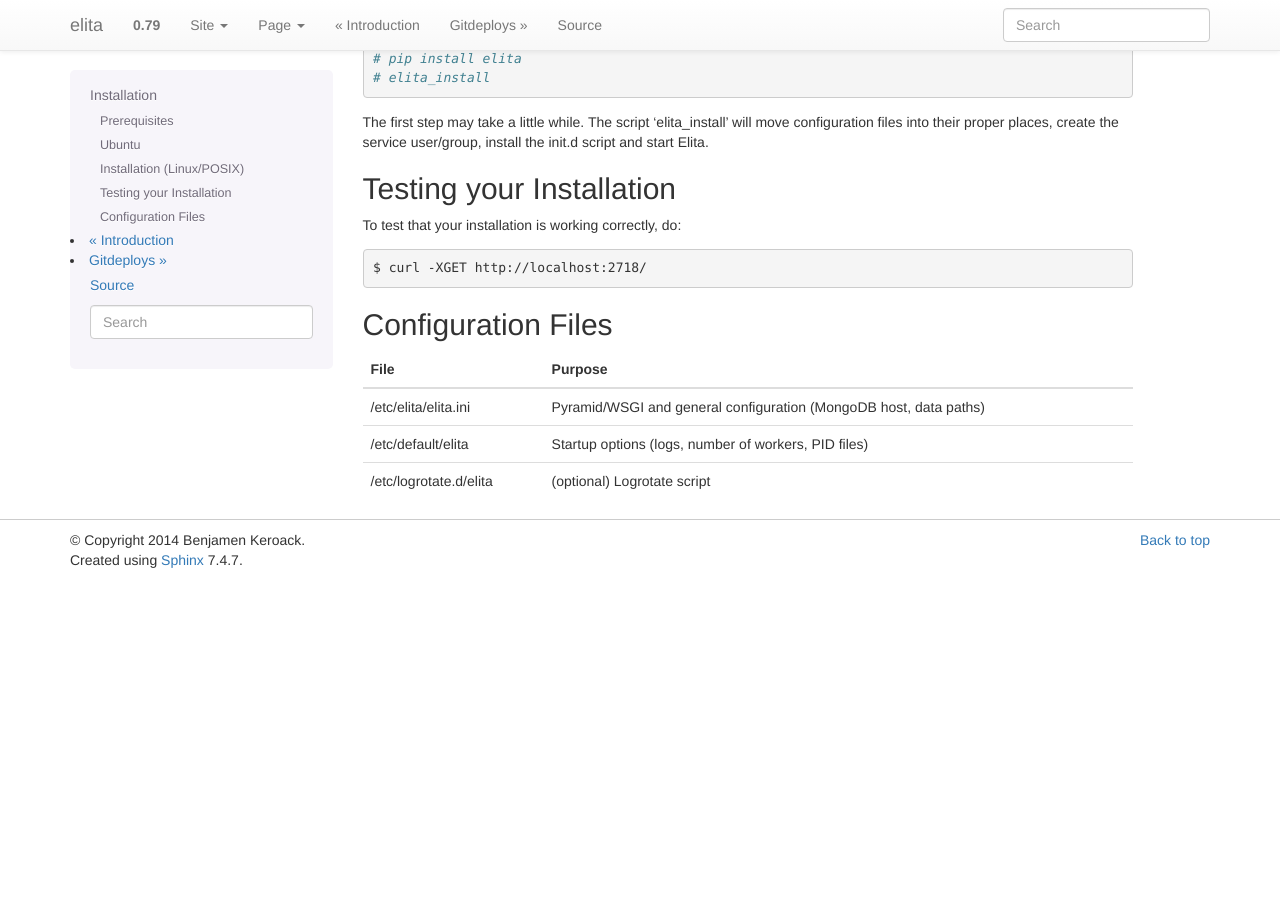
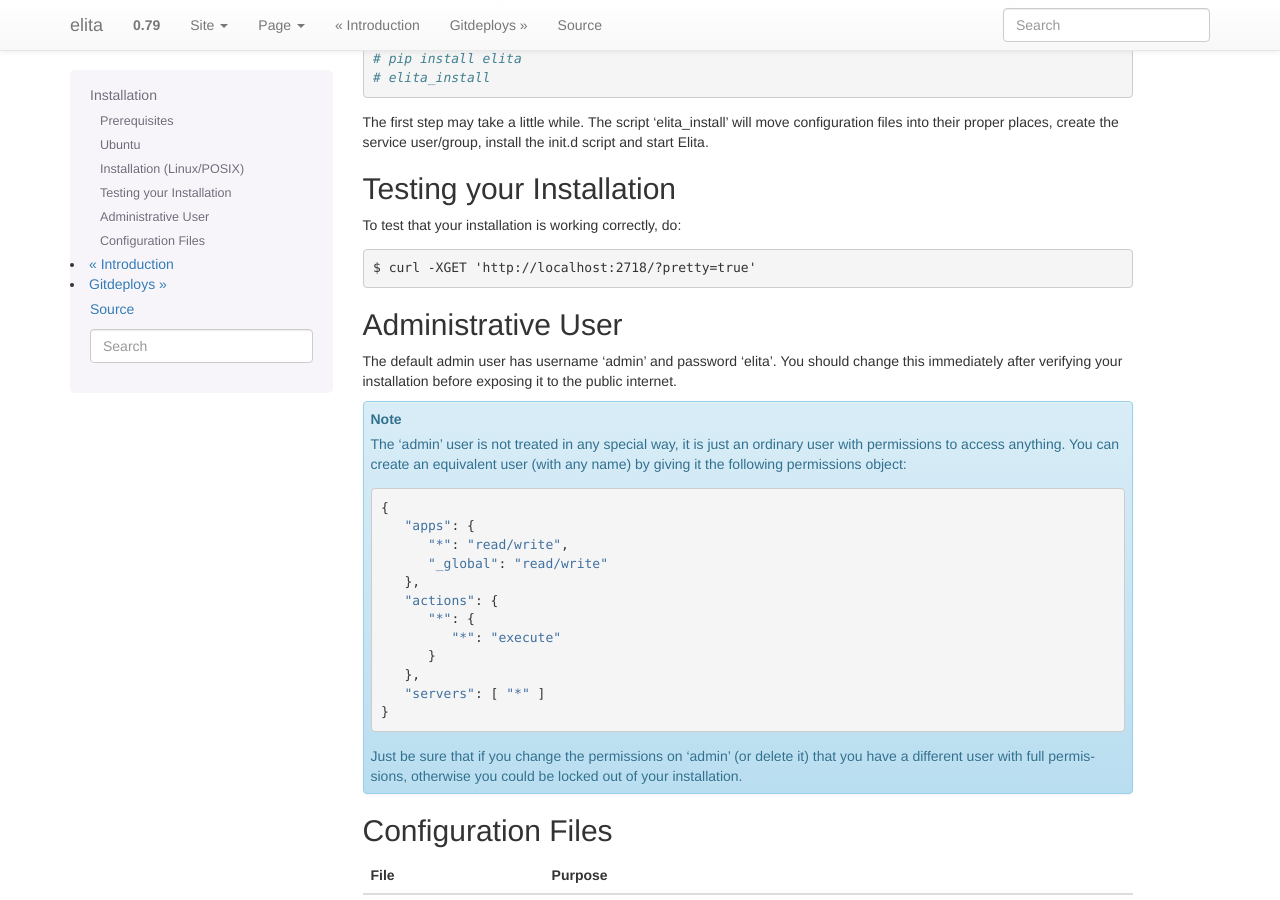
Before and after one commit to bkeroack/elita, a Sphinx documentation site: the page built from doc/install.rst, in a window 1280 px wide and 900 px high, scrolled down 475 px. Built offline with Sphinx 7.4.7, drawn with Linux system fonts in a browser that asks for light colours; pages that are not in the unit, such as notebooks, are missing from menus; before the commit the page ends 1055 px from its top, so only the background shows below that.

Commit message:
admin user in docs

```diff
--- a/doc/install.rst
+++ b/doc/install.rst
@@ -38,8 +38,33 @@ Testing your Installation
 
 To test that your installation is working correctly, do::
 
-    $ curl -XGET http://localhost:2718/
+    $ curl -XGET 'http://localhost:2718/?pretty=true'
 
+
+Administrative User
+-------------------
+
+The default admin user has username 'admin' and password 'elita'. You should change this immediately after
+verifying your installation before exposing it to the public internet.
+
+.. NOTE::
+   The 'admin' user is not treated in any special way, it is just an ordinary user with permissions to access anything.
+   You can create an equivalent user (with any name) by giving it the following permissions object::
+
+       {
+          "apps": {
+             "*": "read/write",
+             "_global": "read/write"
+          },
+          "actions": {
+             "*": {
+                "*": "execute"
+             }
+          },
+          "servers": [ "*" ]
+       }
+   Just be sure that if you change the permissions on 'admin' (or delete it) that you have a different user with full
+   permissions, otherwise you could be locked out of your installation.
 
 Configuration Files
 -------------------
```
